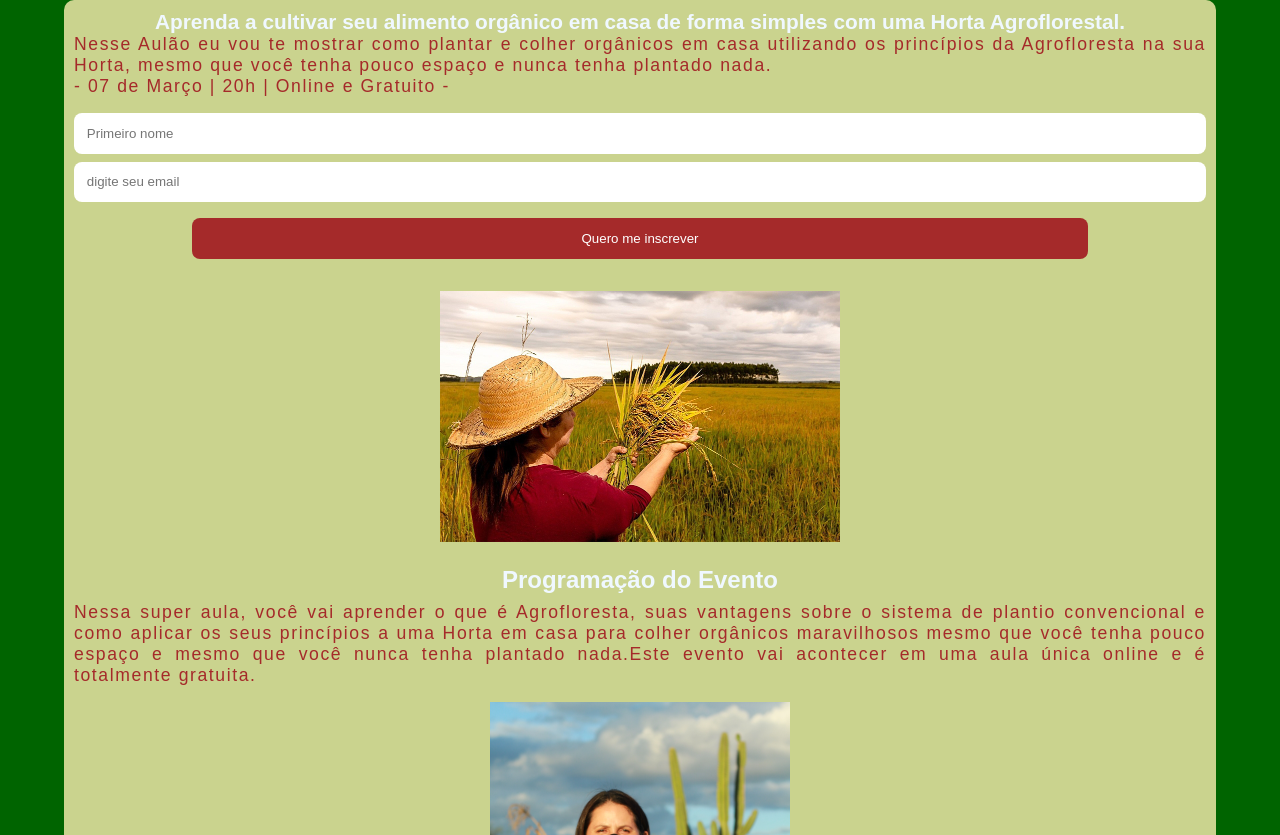
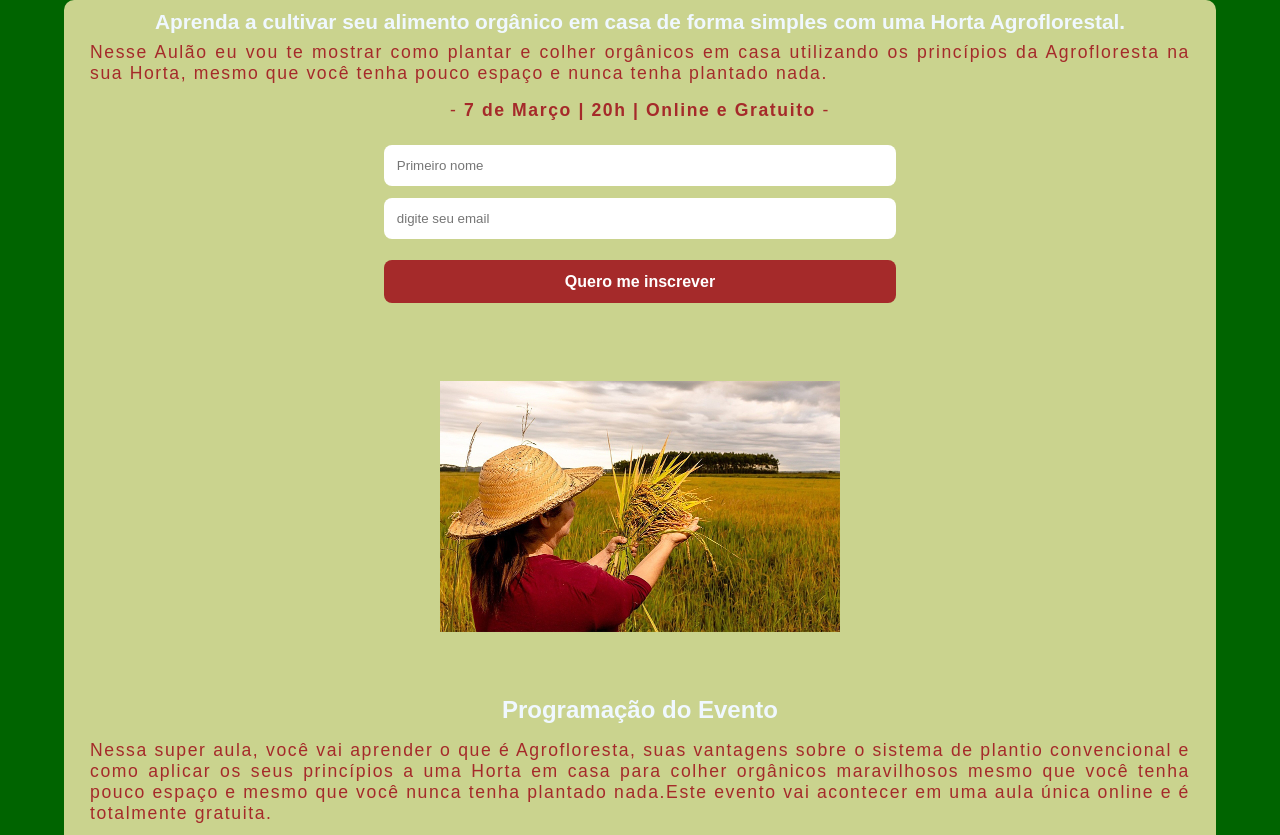
Before and after one commit to FabianoGonca/HTML-CSS, a plain HTML site: page como plantar/index.html in a window 1280 px wide. Shown: the top 835 px of the page. Drawn offline with Linux system fonts and the light colour scheme.

Commit message:
mudanças Querys

```diff
--- a/como plantar/estilos/media-query.css
+++ b/como plantar/estilos/media-query.css
@@ -5,10 +5,94 @@
 @media print {}
 
 
-@media screen and (min-width:320px) and (max-width:500px)
+@media screen and (min-width:320px) {}
 
-@media screen and (min-width:500px) and (max-width:992px) {
+
+
+@media screen and (min-width:500px) {
+
     /* Tablet*/
+    form {
+        display: flex;
+        flex-direction: column;
+
+        justify-content: center;
+        margin-top: 1rem;
+
+
+    }
+
+    input {
+
+        padding: 0.8rem;
+        border-radius: 0.5rem;
+        display: block;
+        width: 50vw;
+        margin: auto;
+        margin-bottom: 0.8rem;
+
+    }
+
+    .inscrever {
+        background-color: brown;
+        border: none;
+        color: white;
+        width: 40vw;
+        font-weight: bold;
+        font-size: 1rem;
+
+
+    }
+
+    .date {
+        text-align: center;
+    }
+
+
+}
+
+@media screen and (min-width:992px) {
+
+    /*desktop*/
+    form {
+        display: flex;
+        flex-direction: column;
+
+        justify-content: center;
+        margin-top: 1rem;
+
+
+    }
+
+    input {
+
+        padding: 0.8rem;
+        border-radius: 0.5rem;
+        display: block;
+        width: 40vw;
+        margin: auto;
+        margin-bottom: 0.8rem;
+
+    }
+
+    .inscrever {
+        background-color: brown;
+        border: none;
+        color: white;
+        width: 40vw;
+        font-weight: bold;
+        font-size: 1rem;
+
+    }
+
+    .date {
+        text-align: center;
+    }
+
+}
+
+@media screen and (min-width:1200) {
+    /*Grandes telas*/
 
     form {
         display: flex;
@@ -24,41 +108,10 @@
 
         padding: 0.8rem;
         border-radius: 0.5rem;
-     display: block;
-        width: 60vw;
-        margin: auto;
-    margin-bottom: 0.8rem;
+        display: block;
+        width: 10vw;
 
     }
 
+    */
 }
-
-@media screen and (min-width:992px) and (max-width:1200px) {
-    /*desktop*/
-    form {
-        display: flex;
-        flex-direction: column;
-
-        justify-content: center;
-        margin-top: 1rem;
-
-
-    }
-
-    input {
-
-        padding: 0.8rem;
-        border-radius: 0.5rem;
-     display: block;
-        width: 60vw;
-        margin: auto;
-    margin-bottom: 0.8rem;
-
-    }
-
-}
-
-@media screen and (min-width:1200) {
-    /*Grandes telas*/
-
-}
--- a/como plantar/estilos/style.css
+++ b/como plantar/estilos/style.css
@@ -46,6 +46,7 @@ p {
     color: brown;
     letter-spacing: 0.3rem;
     letter-spacing: 0.1rem;
+    padding: 0.5rem 1rem;
 }
 
 form {
@@ -71,6 +72,7 @@ form a {
     display: block;
     margin: 0px auto;
     padding: 0.5rem;
+    text-decoration: none;
 
 
 
@@ -85,13 +87,12 @@ form a {
 }
 
 
-.produtora {
-}
+
 
 img {
     display: block;
     margin: 0px auto;
-    padding: 1rem;
+    padding: 5%;
 
 }
 
--- a/como plantar/index.html
+++ b/como plantar/index.html
@@ -20,7 +20,7 @@
             mesmo que você tenha pouco espaço e nunca tenha plantado nada.
         </p>
 
-        <p>- 07 de Março | 20h | Online e Gratuito -</p>
+        <p class="date">- <strong> 7 de Março | 20h | Online e Gratuito</strong> -</p>
 
         <form>
             <input type="text" placeholder="Primeiro nome">
```
